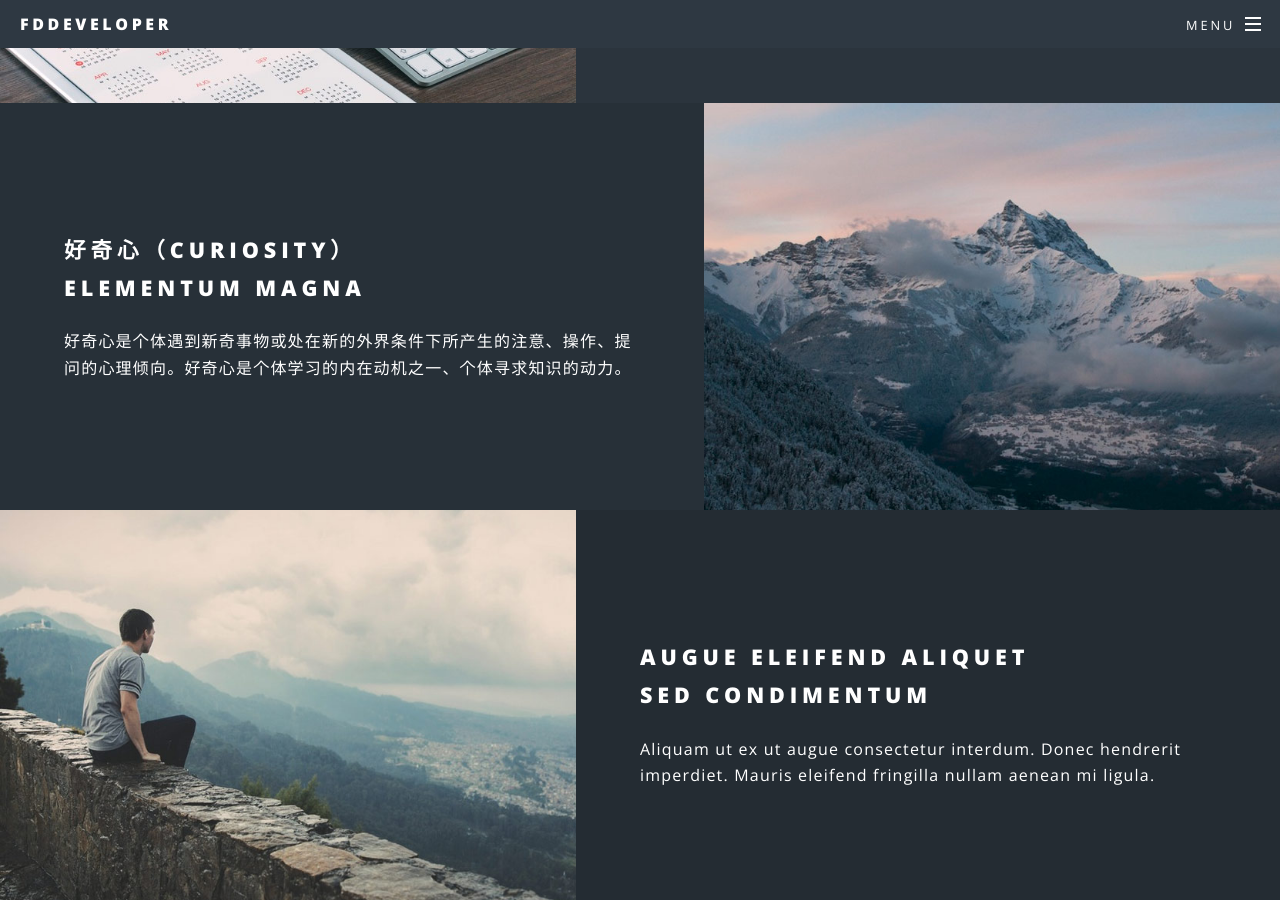
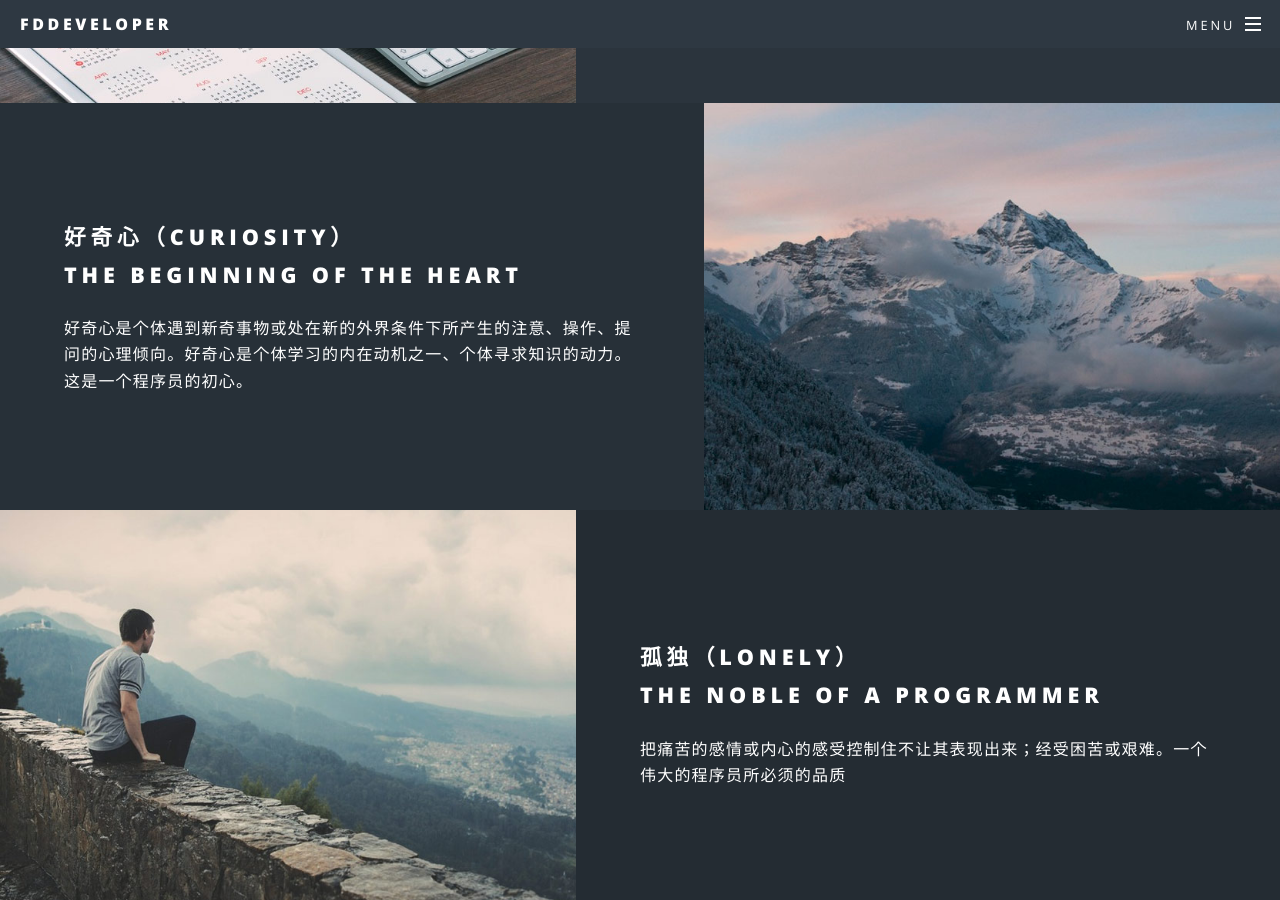
Before and after one commit to FDlove/FDlove.github.io, a Jekyll site: the page built from index.html, in a window 1280 px wide and 900 px high, scrolled down 1839 px. Built offline with Jekyll 4.4.1, drawn with Linux system fonts in a browser that asks for light colours.

Commit message:
Update index.html

```diff
--- a/index.html
+++ b/index.html
@@ -46,15 +46,15 @@ layout: landing
 						<section class="spotlight">
 							<div class="image"><img src="images/pic02.jpg" alt="" /></div><div class="content">
 								<h2>好奇心（curiosity）<br />
-								elementum magna</h2>
-								<p>好奇心是个体遇到新奇事物或处在新的外界条件下所产生的注意、操作、提问的心理倾向。好奇心是个体学习的内在动机之一、个体寻求知识的动力。</p>
+								The beginning of the heart</h2>
+								<p>好奇心是个体遇到新奇事物或处在新的外界条件下所产生的注意、操作、提问的心理倾向。好奇心是个体学习的内在动机之一、个体寻求知识的动力。这是一个程序员的初心。</p>
 							</div>
 						</section>
 						<section class="spotlight">
 							<div class="image"><img src="images/pic03.jpg" alt="" /></div><div class="content">
-								<h2>Augue eleifend aliquet<br />
-								sed condimentum</h2>
-								<p>Aliquam ut ex ut augue consectetur interdum. Donec hendrerit imperdiet. Mauris eleifend fringilla nullam aenean mi ligula.</p>
+								<h2>孤独（lonely）<br />
+								The noble of a programmer</h2>
+								<p>把痛苦的感情或内心的感受控制住不让其表现出来；经受困苦或艰难。一个伟大的程序员所必须的品质</p>
 							</div>
 						</section>
 					</section>
```
